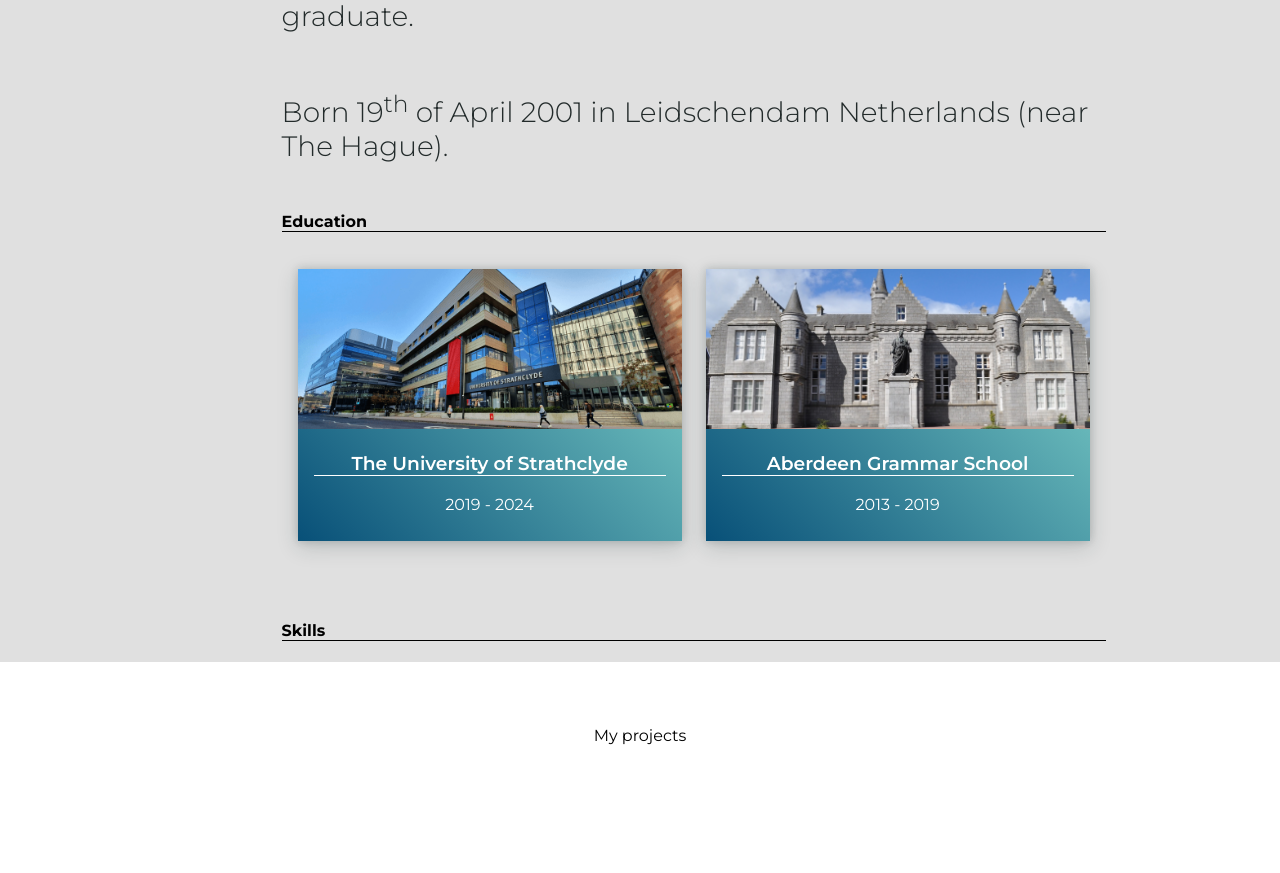
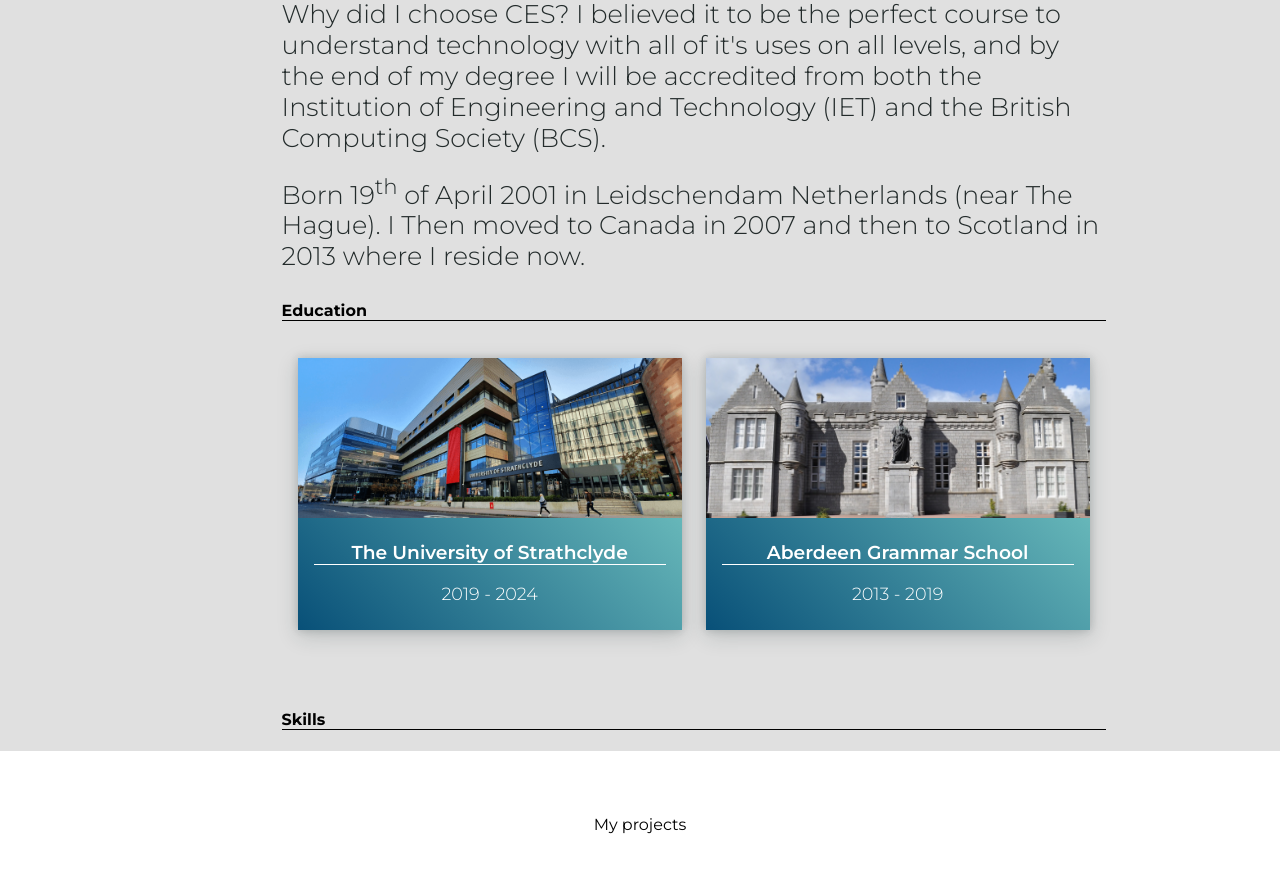
Before and after one commit to JobDerksen/cv_website, a Next.js app: page / in a window 1280 px wide. Shown: the part 1033-1906 px from the top of the page. Built offline with nearby package versions, Linux system fonts and the light colour scheme.

Commit message:
Finished education portion of about me, also finished the about me main text on top need to add in skills now want to maybe include 3 columns, but also figure out a way to be creative in doing this

```diff
--- a/package.json
+++ b/package.json
@@ -10,10 +10,12 @@
   },
   "dependencies": {
     "clsx": "^2.0.0",
+    "glob-parent": "^6.0.2",
     "next": "14.0.4",
     "next-videos": "^1.4.1",
     "react": "^18.2.0",
     "react-dom": "^18.2.0",
+    "react-fast-marquee": "^1.6.3",
     "react-router-dom": "^6.21.1",
     "react-scroll": "^1.9.0",
     "react-tooltip": "^5.26.0",
@@ -26,5 +28,8 @@
     "eslint": "^8",
     "eslint-config-next": "14.0.4",
     "typescript": "^5"
+  },
+  "overrides": {
+    "glob-parent": "$glob-parent"
   }
 }
--- a/src/components/infoCards/infoCard.module.scss
+++ b/src/components/infoCards/infoCard.module.scss
@@ -7,8 +7,11 @@
   position: relative;
   height: clamp(17rem, 32vh, 23rem);
 
-  a{
+  h4{
     color: white;
+    font-weight: 300;
+    font-size: 1.1rem;
+    margin: 0.2rem;
   }
   h3{
     color: white;
@@ -18,7 +21,7 @@
     border-width: 0.05rem;
   }
   @media (max-width: 1024px) {
-    width: 92vw;
+    width: 87.5vw;
     margin: 0.2vw;
   }
 }
@@ -29,7 +32,8 @@
 
 .image{
   width: 100%;
-  height: 20vh;
+  //height: 20vh;
+  height: clamp(10rem, 20vh, 23rem);
   object-fit: cover;
   transition: 0.5s;
   position: relative;
@@ -55,7 +59,7 @@
     margin-right: 0.5rem;
     margin-left: 0.5rem;
   }
-  a{
+  h4{
     position: relative;
     right: 0;
     opacity: 1;
@@ -68,12 +72,12 @@
     bottom: 21vh;
     margin-right: 1rem;
     margin-left: 1rem;
-    @media (max-width: 1024px) {
+    @media (max-width: 800px) {
       margin-right: 0.5rem;
       margin-left: 0.5rem;
       bottom: 22.5vh;
     }
-    a{
+    h4{
       position: relative;
       right: -10rem;
       opacity: 0;
--- a/src/components/infoCards/infoCard.tsx
+++ b/src/components/infoCards/infoCard.tsx
@@ -2,6 +2,7 @@ import React, { FC, ReactNode, useState } from "react";
 import styles from './infoCard.module.scss'
 import Image, { StaticImageData } from 'next/image'
 import clsx from "clsx";
+
 
 interface cardProps {
     img: StaticImageData;
@@ -38,7 +39,7 @@ const InfoCard:FC<cardProps> = ({img,heading,bodyText,description,children}) =>
                     })}
                     >
                         <h3>{heading}</h3>
-                        <a>{bodyText}</a>
+                        <h4>{bodyText}</h4>
                         <div className={clsx({
                             [styles['furtherInfo']]: !isClicked,
                             [styles['furtherInfo_after']] : isClicked
--- a/src/pages/about.tsx
+++ b/src/pages/about.tsx
@@ -1,4 +1,5 @@
-import React, {useEffect, useRef, useState } from "react";
+import React, {useEffect, useRef, useState} from "react";
+import Marquee from "react-fast-marquee";
 import Head from 'next/head'
 import styles from '@/styles/about.module.scss'
 import ScrollHandler from '../components/ScrollHandler/ScrollHandler'
@@ -9,8 +10,6 @@ import ags from '../../public/aberdeen grammar school.jpg'
 const About = () => {
     const aboutRef = useRef<HTMLDivElement>(null);
     const gradientRef = useRef<HTMLDivElement>(null);
-
-    const [contentHeight, setContentHeight] = useState<number | undefined>(0);
 
     const [contentHeightBanner, setContentHeightBanner] = useState<number | undefined>(0);
     const heroSizeRef = useRef<HTMLDivElement>(null);
@@ -46,15 +45,21 @@ const About = () => {
             </div>
         </div>
         <main className={styles.container}>
-            <h3 className='mainText' style={{marginTop:50}}>
-                Hi, I&apos;m Job. A final year student studying my masters in computing and electronic systems,
-                where I will be accredited from both the IET and the BCS.
-                I Currently work as a bartender, but looking for a career change once I graduate.
+            <h4 className='sectionHead' style={{marginTop: 50}}>Introduction</h4>
+            <h3 className='mainText'>
+                Hi, I&apos;m Job. A final year student studying my masters in computing and electronic systems, CES.
             </h3>
             <h3 className='mainText'>
-                Born 19<sup>th</sup> of April 2001 in Leidschendam Netherlands (near The Hague).
+                Why did I choose CES? I believed it to be the perfect course to understand technology with all of
+                it&apos;s
+                uses on all levels, and by the end of my degree I will be accredited from both the
+                Institution of Engineering and Technology (IET) and the British Computing Society (BCS).
             </h3>
-            <h4 className='sectionHead' >Education</h4>
+            <h3 className='mainText'>
+                Born 19<sup>th</sup> of April 2001 in Leidschendam Netherlands (near The Hague). I Then moved to
+                Canada in 2007 and then to Scotland in 2013 where I reside now.
+            </h3>
+            <h4 className='sectionHead'>Education</h4>
             <div className={styles.rowContainer}>
                 <InfoCard
                     img={Strathclyde}
@@ -62,65 +67,61 @@ const About = () => {
                     heading={'The University of Strathclyde'}
                     bodyText={'2019 - 2024'}
                 >
-                        {/*Use a sliding panel with each slide being a year - include yearly average and have computing and elec classes segragated */}
                     <div className={styles.listContainer}>
-                            <div>
+                        <div style={{textAlign: 'right'}}>
                             <ul>
-                                    <li>
-                                        Software Architecture and Design
-                                    </li>
-                                    <li>
-                                        Theory Of Computation
-                                    </li>
-                                    <li>
-                                        Distributed Information Systems
-                                    </li>
-                                    <li>
-                                        Mobile Software and Applications
-                                    </li>
-                                    <li>
-                                        Designing Usable Systems
-                                    </li>
-                                    <li>
-                                        Computer Security
-                                    </li>
-                                    <li>
-                                        Foundations of Artificial Intelligence
-                                    </li>
-                                    <li>
-                                        Building Software Systems
-                                    </li>
+                                <li>First Year - 68%</li>
+                                <li>Second Year - 69%</li>
                             </ul>
                         </div>
-                            <div>
+                        <div style={{textAlign: 'left'}}>
                             <ul>
-                                    <li>
-                                        Computing Systems and Concurrency
-                                    </li>
-                                    <li>
-                                        Mobile App development
-                                    </li>
-                                    <li>
-                                        Logic and Algorithms
-                                    </li>
-                                    <li>
-                                        Advanced Programming
-                                    </li>
-                                    <li>
-                                        Computing Systems and Architecture
-                                    </li>
-                                    <li>
-                                        Machines, Languages and Computation
-                                    </li>
-                                    <li>
-                                        Programming Foundations
-                                    </li>
-                                    <li>
-                                        Foundations of Computer Systems
-                                    </li>
+                                <li>Third Year - 69%</li>
+                                <li>Fourth Year - 58%</li>
                             </ul>
                         </div>
                     </div>
+                    <p className={styles.singularListElem}>Fifth year - current</p>
+                    <p className='secondaryText'>Computing</p>
+                    <Marquee pauseOnHover={true} loop={0}>
+                        <div>
+                            <p className={styles.marqueeText}>
+                                <span>Designing Usable Systems</span>
+                                <span>Distributed Information Systems</span>
+                                <span>Mobile Software and Applications</span>
+                                <span>Software Architecture and Design</span>
+                                <span>Theory Of Computation</span>
+                                <span>Computer Security</span>
+                                <span>Foundations of Artificial Intelligence</span>
+                                <span>Building Software Systems</span>
+                                <span>Computing Systems and Concurrency</span>
+                                <span>Mobile App development</span>
+                                <span>Advanced Programming</span>
+                                <span>Computing Systems and Architecture</span>
+                                <span>Logic and Algorithms</span>
+                                <span>Machines, Languages and Computation</span>
+                                <span>Programming Foundations</span>
+                                <span>Foundations of Computer Systems</span>
+                            </p>
+                        </div>
+                    </Marquee>
+                    <p className='secondaryText'>Engineering</p>
+                    <Marquee pauseOnHover={true} loop={0}>
+                        <div>
+                            <p className={styles.marqueeText}>
+                                <span>Intelligent Sensing Through Machine Learning</span>
+                                <span>Neural Networks And Deep Learning</span>
+                                <span>Photonic Systems</span>
+                                <span>Signals and Communication Systems</span>
+                                <span>Engineering Innovations and Management</span>
+                                <span>Digital Electronic Systems</span>
+                                <span>Electronic and Electrical Principles</span>
+                                <span>Engineering Design and Manufacture</span>
+                                <span>Electronic and Electrical Techniques and Design</span>
+                                <span>Engineering Mathematics</span>
+                            </p>
+                        </div>
+                    </Marquee>
                 </InfoCard>
 
                 <InfoCard
@@ -129,44 +130,27 @@ const About = () => {
                     heading={'Aberdeen Grammar School'}
                     bodyText={'2013 - 2019'}
                 >
-                        <div className={styles.listContainer}>
-                            <div className='secondaryText'>Engineering</div>
-                        </div>
-                        <div className={styles.listContainer}>
-                            <div>
-                                <ul>
-                                    <li>
-                                    Neural Networks and Deep Learning
-                                    </li>
-                                    <li>
-                                        Intelligent Sensing and Machine Learning
-                                    </li>
-                                    <li>
-                                        Photonic Systems
-                                    </li>
-                                    <li>
-                                        Signals and Communication Systems
-                                    </li>
-                                    <li>
-                                        Engineering Innovation and Management
-                                    </li>
-                                    <li>
-                                        Electronic and Electrical Principles
-                                    </li>
-                                    <li>
-                                        Digital Electronic Systems
-                                    </li>
-                                    <li>
-                                        Engineering Mathematics
-                                    </li>
-                                </ul>
-                            </div>
 
-                        </div>
+                    <p className='secondaryText'>Advanced Highers</p>
+                    <p className={styles.marqueeText}>
+                        <span>Mathematics - B</span>
+                        <span>Physics - B</span>
+                    </p>
+                    <p className='secondaryText'>Highers</p>
+                    <p className={styles.marqueeText}>
+                        <span>Mathematics - A</span>
+                        <span>Physics - A</span>
+                        <span>Engineering Science - A</span>
+                        <span>Chemistry - A</span>
+                        <span>Graphic Communication - B</span>
+                    </p>
+
                 </InfoCard>
             </div>
             <h4></h4>
             <h4 className='sectionHead'>Skills</h4>
+            {/*Have Three columns languages, software and soft skills*/}
+            {/*Lets also figure out a way we can be creative here*/}
         </main>
 
         <ScrollHandler
--- a/src/pages/projects.tsx
+++ b/src/pages/projects.tsx
@@ -13,6 +13,8 @@ const Projects = () => {
                 <div className='content'>
                     <div className={styles.container}>
                         My projects
+                        {/*https://www.energyvoice.com/oilandgas/north-sea/188096/aberdeen-school-scoops-top-oil-and-gas-challenge/*/}
+                        {/*https://www.agcc.co.uk/news-article/aberdeen-grammar-school-wins-top-prize-at-final-of-techfests-stem-in-the-pipeline-oil-and-gas-challenge*/}
                     </div>
                 </div>
         </div>
--- a/src/styles/about.module.scss
+++ b/src/styles/about.module.scss
@@ -1,5 +1,5 @@
 .gradient {
-  background: linear-gradient(to bottom, #595959 0%, #85d8ce 33%, #9fc6b4 66%, #bfd8d9 100%);
+  background: linear-gradient(to bottom, #595959 0%, #85d8ce 33%, #9fc6b4 66%, #085078 120%);
   background-size: 200%;
   background-position-y: 0;
   transition: 1s background-position ease-out;
@@ -97,6 +97,15 @@
   }
 }
 
+.marqueeText{
+  font-size: 0.9rem;
+  font-weight: 200;
+  span{
+    padding:0.5rem;
+    color: white;
+  }
+}
+
 .listContainer{
   display: table;
   width: 100%;
@@ -109,17 +118,37 @@
       list-style-type: none;
       margin: 0 0 0 0.2rem;
       padding: 0;
-      text-align: left;
       color: white;
       font-weight: 200;
-      font-size: 0.9rem;
+      font-size: 1rem;
       width: 100%;
       @media (max-width: 820px) {
+        font-size: 0.8rem;
+      }
+      @media (max-width: 300px) {
         font-size: 0.7rem;
       }
       li{
-        padding-top: 0.5rem;
+        padding-top: 0.1rem;
+        padding-left: 1.5rem;
+        padding-right: 1.5rem;
+        @media (max-width: 820px) {
+          padding-left: 0.25rem;
+          padding-right: 0.25rem;
+        }
       }
     }
   }
 }
+.singularListElem{
+  text-align: center;
+  font-size: 1rem;
+  font-weight: 200;
+  color: white;
+  @media (max-width: 820px) {
+    font-size: 0.8rem;
+  }
+  @media (max-width: 300px) {
+    font-size: 0.7rem;
+  }
+}
--- a/src/styles/globals.scss
+++ b/src/styles/globals.scss
@@ -61,12 +61,14 @@ body {
 }
 
 .mainText{
-  font-size: 1.75rem;
+  font-size: 1.6rem;
   font-weight: 300;
   text-align: justify-all;
   color: #232b2b;
+  margin-top:0.75rem;
+  margin-bottom: 0.5rem;
   @media (max-width: 800px) {
-    font-size: 1rem;
+    font-size: 1.1rem;
   }
 }
 
@@ -79,11 +81,15 @@ body {
 }
 
 .secondaryText{
-  font-size: 1rem;
+  font-size: 1.1rem;
   color: white;
   text-align: left;
   font-weight: 300;
+  width:100%;
+  border-bottom-color: rgba(white,0.25);
+  border-bottom-style: solid;
+  border-bottom-width: 1px;
   @media (max-width: 800px) {
-    font-size: 0.75rem;
+    font-size: 1rem;
   }
 }
```
Also changed, not shown: 1 other file (tests, documents, lock files or other folders). Lines whose indentation alone changed are shown as unchanged.
